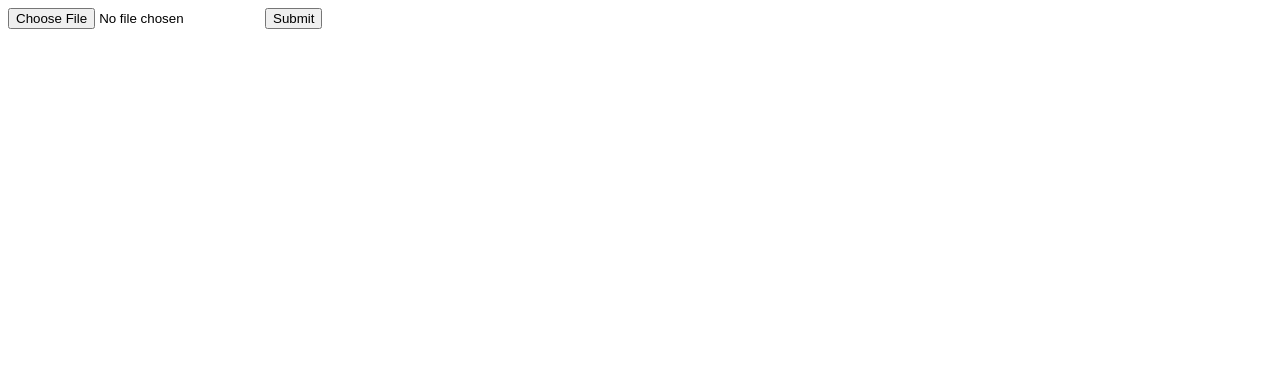
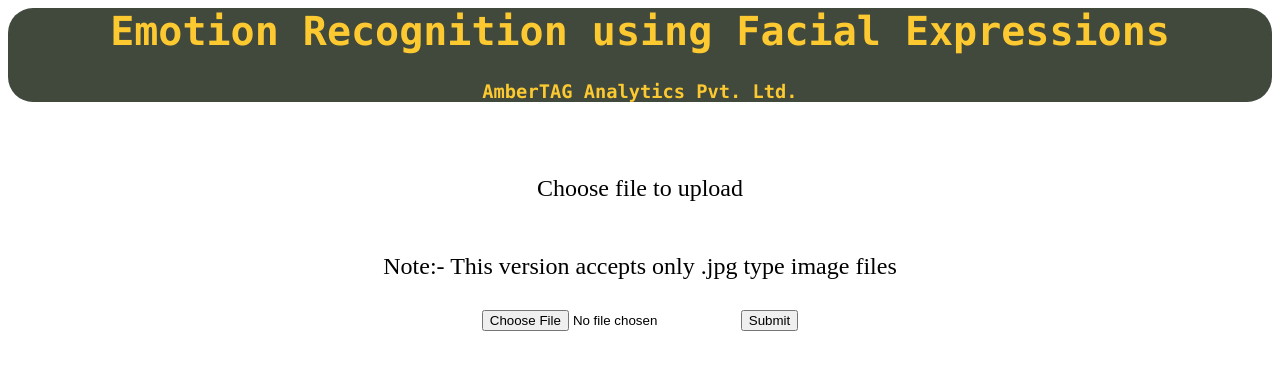
Before and after one commit to Aruna-AmberTAG/emotion_detection_from_facial_expression, a Flask app: page / in a window 1280 px wide. Shown: the top 370 px of the page. Run offline with Flask 2, Linux system fonts and the light colour scheme.

Commit message:
Update index.html

```diff
--- a/templates/index.html
+++ b/templates/index.html
@@ -2,10 +2,43 @@
 
 <body>
 
-<form action="{{url_for('after')}}" method='POST' enctype='multipart/form-data' >
-<input type="file" name='file1'>
+<style>
+	div {
+  	font-family: consolas;
+ 	 border: 2px ;
+ 	 border-radius: 25px;
+	  background-color: #41483C;
+	}
 
-<input type="submit" name="btn">
+
+</style>
+
+<div>
+	<h1 style=text-align:center;font-size:40px;color:#FCC931;"><b>
+	Emotion Recognition using Facial Expressions </b></h1>
+
+	<h3 style="text-align:center;color:#FCC931;"><b>AmberTAG Analytics Pvt. Ltd. </b></h3>
+</div>
+<br>
+<br>
+<br>
+
+
+<center>
+ <font size="+2">
+	<label for="file">Choose file to upload</label>
+<br>
+<br>
+	<p> Note:- This version accepts only .jpg type image files </p>
+
+	<form action="{{url_for('after')}}" method='POST' enctype='multipart/form-data' >
+	<input type="file" name='file1'>
+
+	<input type="submit" name="btn">
+</font>
+</center>
+
+
 </form>
 
 </body>
```
